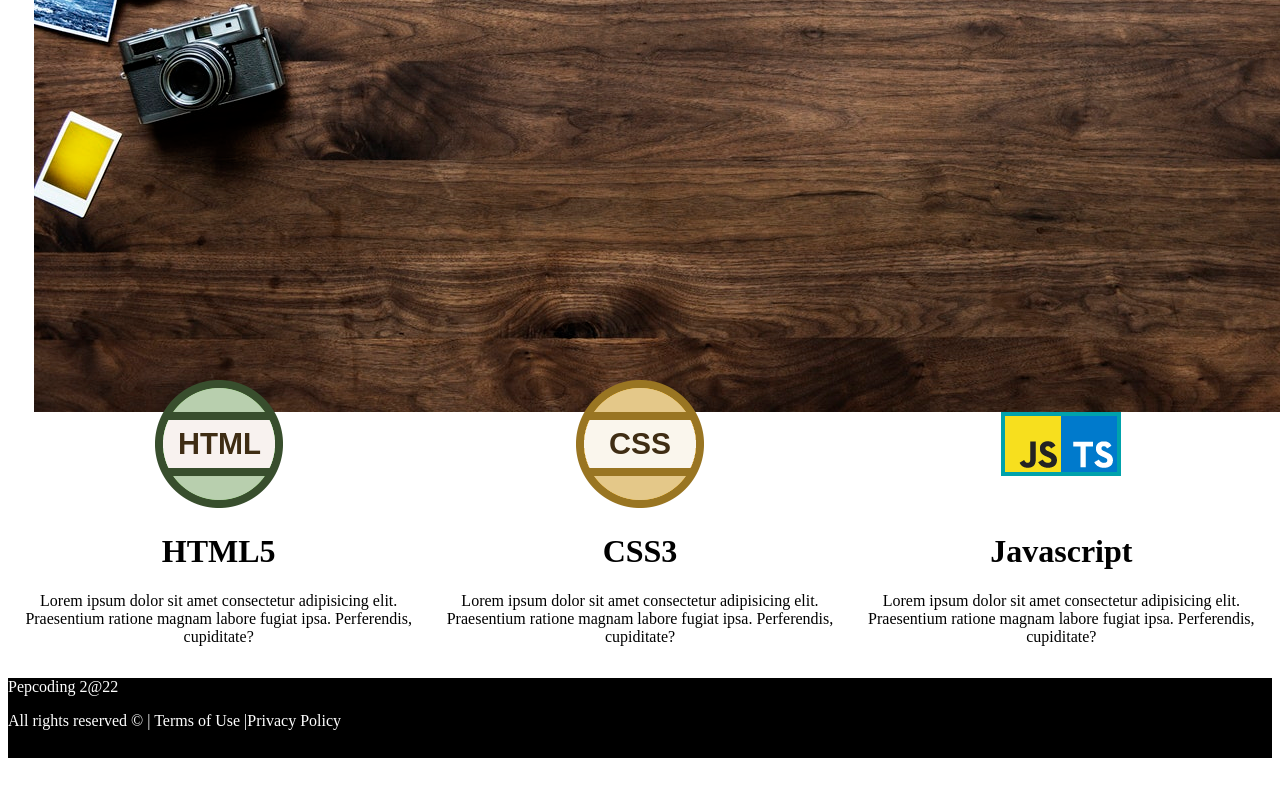
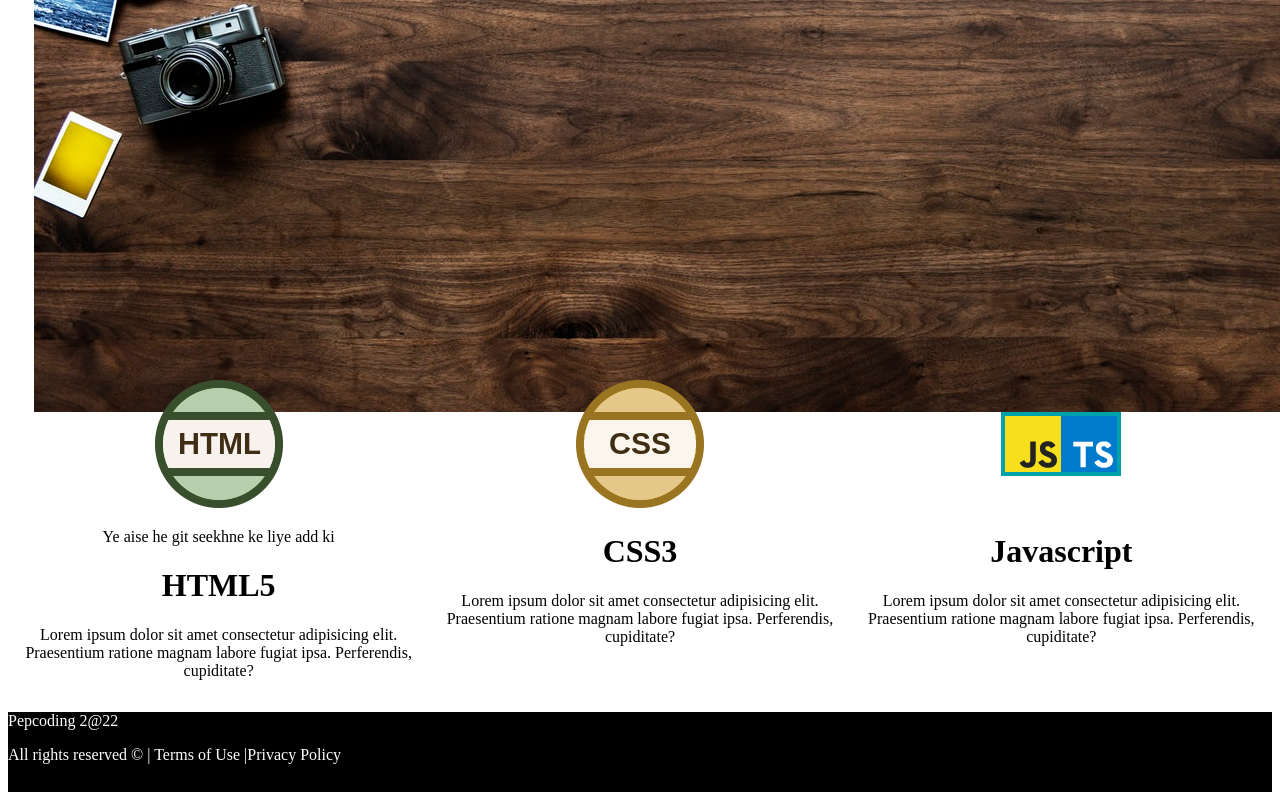
Before and after one commit to carltos0411/abcdgit, a plain HTML site: page index.html in a window 1280 px wide. Shown: the part 510-1310 px from the top of the page. Before the commit the page ends 1276 px from the top, so only its background shows below. Drawn offline with Linux system fonts and the light colour scheme.

Commit message:
aise he ek p add kiya git seekhne ke liye

```diff
--- a/index.html
+++ b/index.html
@@ -38,6 +38,7 @@
     <div class="container">
         <div>
             <img src="/images/html.png">
+            <p>Ye aise he git seekhne ke liye add ki</p>
             <h1>HTML5</h1>
             <p>Lorem ipsum dolor sit amet consectetur adipisicing elit. Praesentium ratione magnam labore fugiat ipsa.
                 Perferendis, cupiditate?</p>
```
